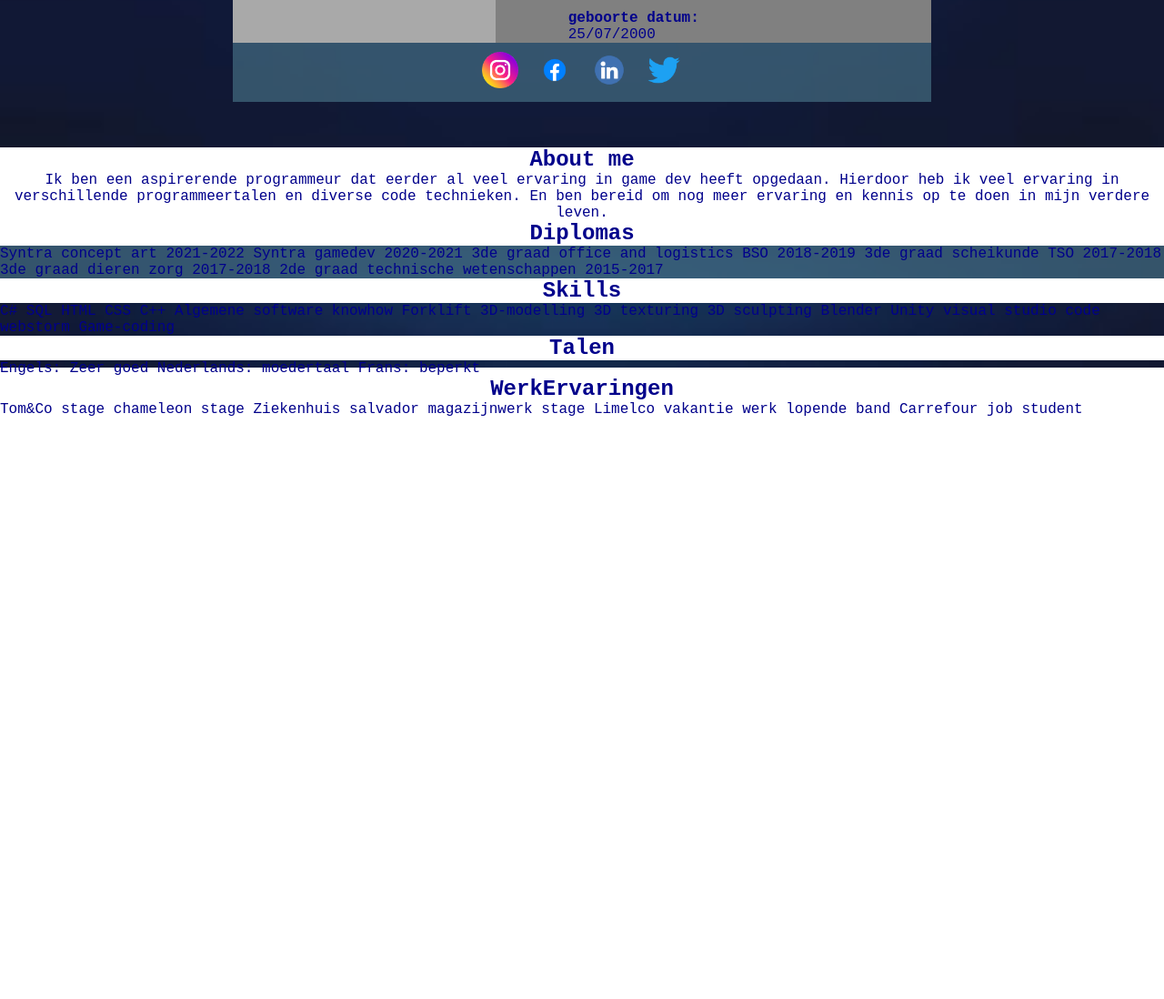
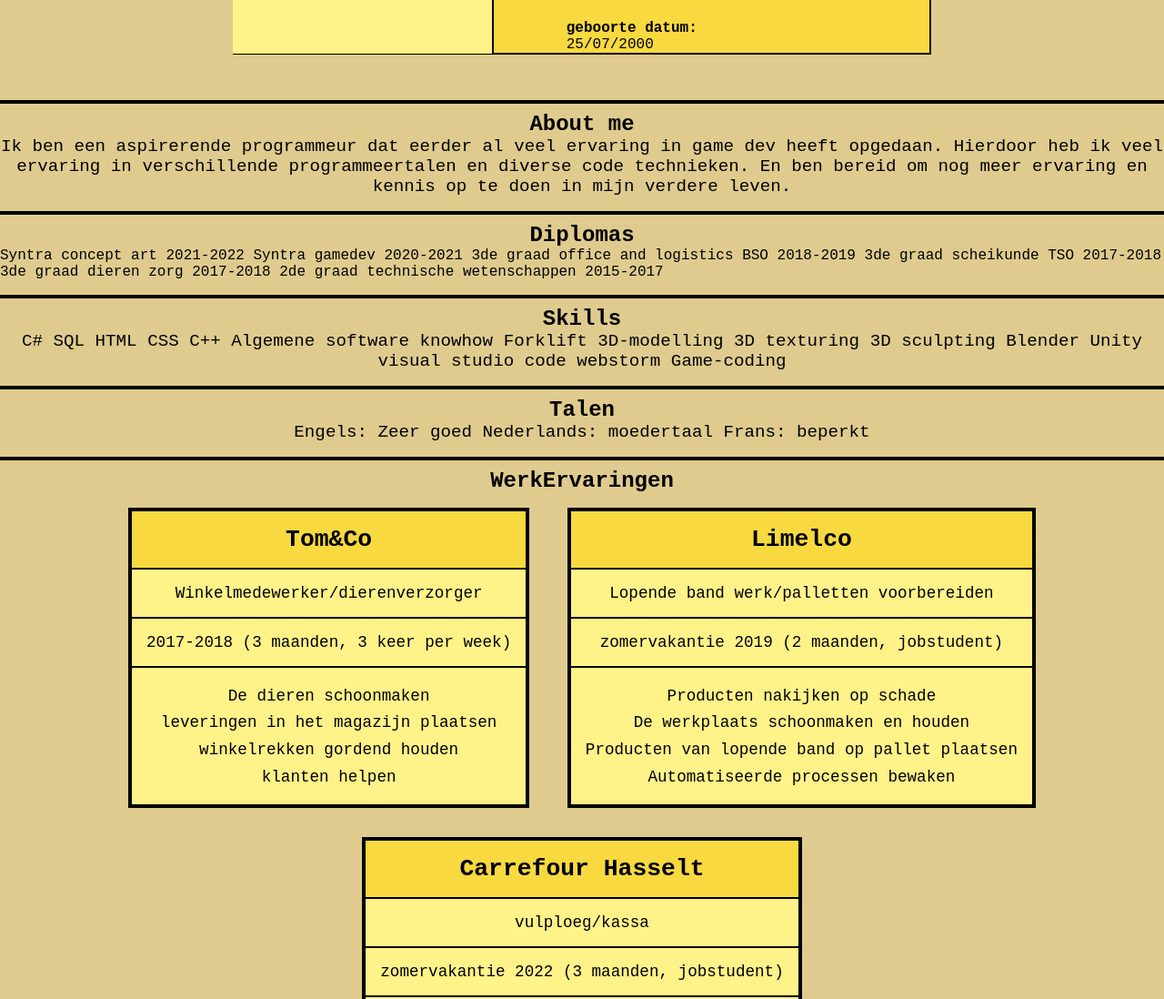
Before and after one commit to PXLSascha/portofolio, a website: page Website.html in a window 1280 px wide. Shown: the part 448-1546 px from the top of the page at 91% size. Before the commit the page ends 957 px from the top, so only its background shows below. Drawn offline with Linux system fonts and the light colour scheme.

Commit message:
(WEB-05) Lijsten van werkervaringen gemaakt en opmaak gegeven

```diff
--- a/Website.css
+++ b/Website.css
@@ -4,15 +4,20 @@
     padding: 0;
     box-sizing: border-box;
     font-family: monospace, Geneva, Tahoma, sans-serif;
-    color: darkblue;
+
 
 }
 
 body
 {
-    background: url("Assets/Light_background.jfif") no-repeat;
+    background-color: #dfcb8e;
     background-size: 100%;
 
+}
+
+header
+{
+    background-color: #f8d940;
 }
 
 img:hover
@@ -39,18 +44,29 @@ table
 
 tbody > tr:nth-child(even)
 {
-    background-color: gray;
+    background-color: #f8d940;
 }
 
 tbody > tr:nth-child(odd)
 {
-    background-color: darkgray;
+    background-color: #fff289;
 }
 
 td
 {
     white-space: none;
     padding: 40px 140px 0px 80px;
+    border: 2px solid black;
+    border-collapse: collapse;
+}
+
+
+
+
+p
+{
+    text-align: center;
+    font-size: 1.2rem;
 }
 
 a
@@ -61,71 +77,89 @@ a
 
 header
 {
-    background-color: #798bdf;
     padding: 2px;
     display: flex;
     justify-content: space-between;
 
 }
 
-h1
+.HorizontalLine
 {
-    color: black;
+    width: 100%;
+    height: 5px;
+    border-top: 4px solid black;
+    margin: 1rem 0 0.5rem 0;
+
 }
 
-h1
-{
-    margin: 0;
-}
-
-h2
-{
-    margin: 0;
-}
-
-
-
-h3
-{
-    margin: 0;
-    padding: 0;
-}
-
-h4
-{
-    margin: 0;
-    padding: 0;
-}
-
-
-nav > ul
-{
-    display: flex;
-    flex-wrap: wrap;
-    flex-direction: row;
-    justify-content: end;
-    background-color: #798bdf;
-    margin: 0;
-}
-
-ul
+.Header__nav-list
 {
     list-style: none;
     display: flex;
     flex-direction: row;
-    background-color: rgba(74, 118, 138, 0.63);
     justify-content: center;
+}
+
+.Header__nav-list > li
+{
+    padding: 10px;
+    color: black;
+    list-style: none;
+}
+.Header__nav-list > li:hover
+{
+    background: white;
+}
+
+.Work__Lists-flex
+{
+    flex-direction: row;
+    justify-content: center;
+    text-align: center;
+}
+
+.Work__experience-list
+{
+    display: inline-block;
+    border: 3px solid black;
+    list-style: none;
+    margin: 1rem 1rem;
+}
+
+.Work__experience-list > li
+{
+    border: 1px solid black;
+    padding: 1rem 1rem;
+}
+
+.Work__experience-list > li
+{
+    background-color: #fff289
+}
+
+.Work__experience-list > li:nth-child(1)
+{
+    background-color: #f8d940;
+}
+
+.Work__experience-list > li:nth-child(1) > h1
+{
+
+}
+
+.Work__Tasks-list
+{
+    list-style: none;
+}
+
+.Work__Tasks-list > li
+{
+    padding: 0.3rem 0;
 }
 
 li
 {
-    padding: 10px;
-    color: black;
-}
-
-nav > ul > li:hover
-{
-    background: white;
+    font-size: 1.1rem;
 }
 
 .SocialMediaIconList
@@ -142,13 +176,12 @@ article
 
 article > h2
 {
-    background-color: white;
     text-align: center;
 }
 
 p
 {
-    background-color: white;
+
     text-align: center;
     display: block;
 }
--- a/Website.html
+++ b/Website.html
@@ -12,7 +12,7 @@
   <h1>Sascha Houbrigts</h1>
 
 <nav>
-  <ul>
+  <ul class="Header__nav-list">
     <li>
       CV
     </li>
@@ -55,16 +55,16 @@
 
 
   <ul class="SocialMediaIconList">
-    <li><img src="Assets/Social_media_icons/Instagram.png" class="SocialMediaIcon"></li>
-    <li><img src="Assets/Social_media_icons/facebook-logo-facebook-icon-transparent-free-png.webp" class="SocialMediaIcon"></li>
-    <li><img src="Assets/Social_media_icons/Linkedin.png" class="SocialMediaIcon"></li>
-    <li><img src="Assets/Social_media_icons/free-twitter-logo-icon-2429-thumb.png" class="SocialMediaIcon"></li>
+
   </ul>
 
   <article>
 
+    <div class="HorizontalLine"></div>
     <h2>About me</h2>
     <p>Ik ben een aspirerende programmeur dat eerder al veel ervaring in game dev heeft opgedaan. Hierdoor heb ik veel ervaring in verschillende programmeertalen en diverse code technieken. En ben bereid om nog meer ervaring en kennis op te doen in mijn verdere leven.</p>
+
+    <div class="HorizontalLine"></div>
 
     <h2>Diplomas</h2>
     <ul>
@@ -76,8 +76,10 @@
       2de graad technische wetenschappen 2015-2017
     </ul>
 
+    <div class="HorizontalLine"></div>
+
     <h2>Skills</h2>
-    C#
+    <p>C#
       SQL
       HTML
       CSS
@@ -91,14 +93,64 @@
       Unity
       visual studio code
       webstorm
-    Game-coding
+      Game-coding</p>
+
+    <div class="HorizontalLine"></div>
 
     <h2>Talen</h2>
-    Engels: Zeer goed
+    <p>Engels: Zeer goed
       Nederlands: moedertaal
-    Frans: beperkt
+      Frans: beperkt</p>
+
+    <div class="HorizontalLine"></div>
 
     <h2>WerkErvaringen</h2>
+    <div class="Work__Lists-flex">
+      <ul class="Work__experience-list">
+        <li><h1>Tom&Co</h1></li>
+        <li>Winkelmedewerker/dierenverzorger</li>
+        <li>2017-2018 (3 maanden, 3 keer per week)</li>
+        <li>
+          <ul class="Work__Tasks-list">
+            <li>De dieren schoonmaken</li>
+            <li>leveringen in het magazijn plaatsen</li>
+            <li>winkelrekken gordend houden</li>
+            <li>klanten helpen</li>
+          </ul>
+        </li>
+        </ul>
+
+      <ul class="Work__experience-list">
+        <li><h1>Limelco</h1></li>
+        <li>Lopende band werk/palletten voorbereiden</li>
+        <li>zomervakantie 2019 (2 maanden, jobstudent)</li>
+        <li>
+          <ul class="Work__Tasks-list">
+            <li>Producten nakijken op schade</li>
+            <li>De werkplaats schoonmaken en houden</li>
+            <li>Producten van lopende band op pallet plaatsen</li>
+            <li>Automatiseerde processen bewaken</li>
+          </ul>
+        </li>
+      </ul>
+
+      <ul class="Work__experience-list">
+        <li><h1>Carrefour Hasselt</h1></li>
+        <li>vulploeg/kassa</li>
+        <li>zomervakantie 2022 (3 maanden, jobstudent)</li>
+        <li>
+          <ul class="Work__Tasks-list">
+            <li>Rekken vullen en nakijken</li>
+            <li>De kassa beheren</li>
+            <li>Klanten op weg helpen in de winkel</li>
+            <li>Karton pressen en sorteren</li>
+          </ul>
+        </li>
+      </ul>
+    </div>
+
+
+
     Tom&Co stage
     chameleon stage
     Ziekenhuis salvador magazijnwerk stage
```
Lines whose indentation alone changed are shown as unchanged.
